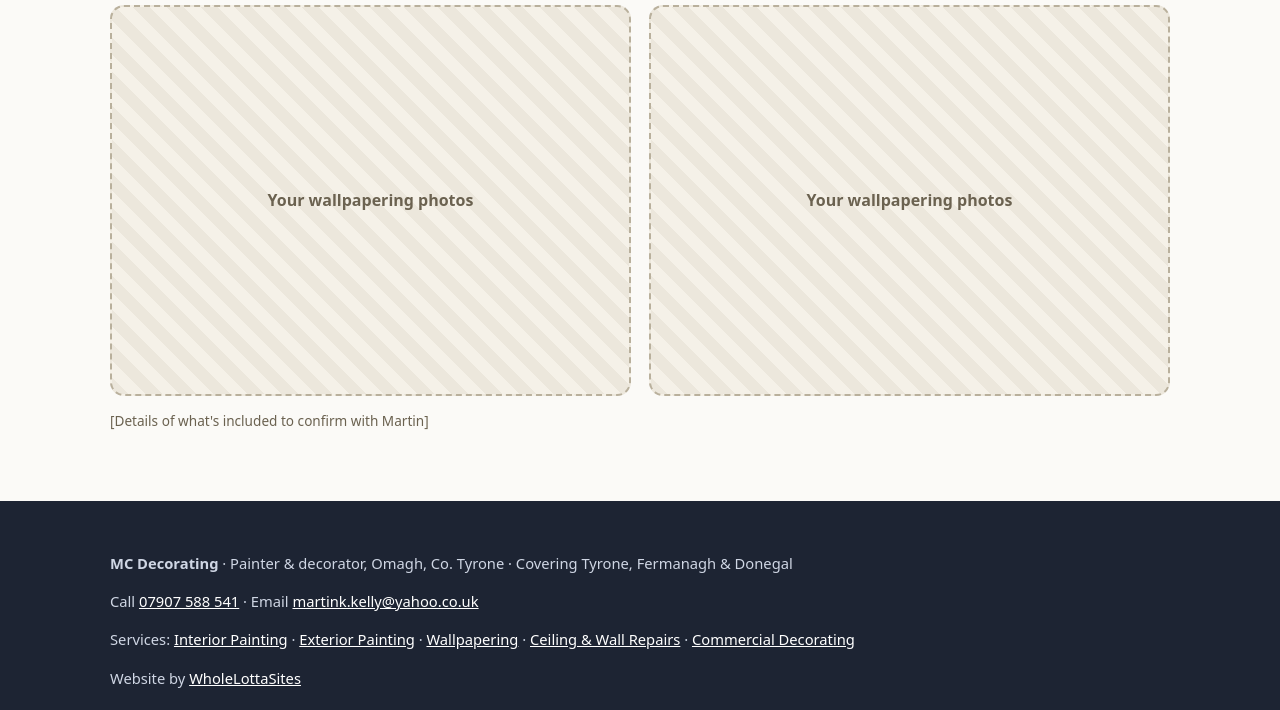
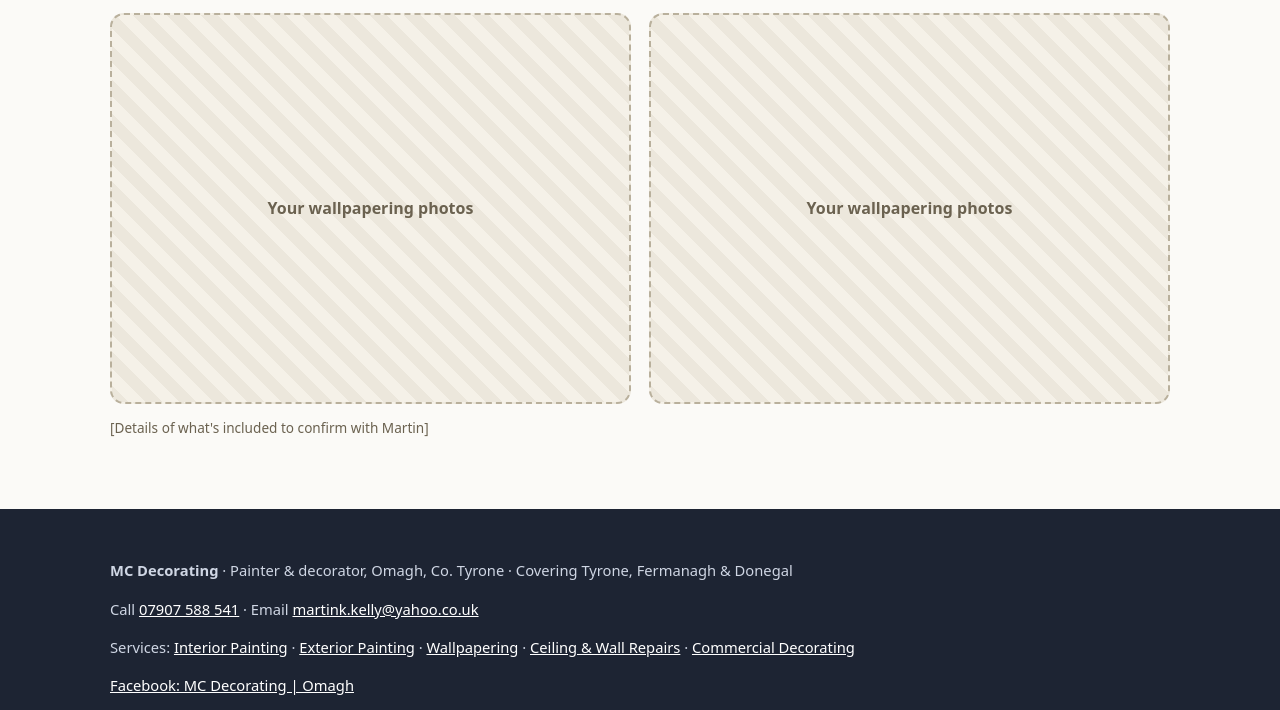
Before and after one commit to FrozenVisions/mcdecorating-mockup, a plain HTML site: page services/wallpapering/index.html in a window 1280 px wide. Shown: the part 634-1344 px from the top of the page. Drawn offline with Linux system fonts and the light colour scheme.

Commit message:
Add MC Decorating logo, favicon and Facebook details (2/2)

```diff
--- a/services/wallpapering/index.html
+++ b/services/wallpapering/index.html
@@ -1,13 +1,13 @@
 <!doctype html><html lang="en-GB"><head><meta charset="utf-8"><meta name="viewport" content="width=device-width,initial-scale=1">
 <meta name="robots" content="noindex,nofollow"><title>Wallpapering Omagh | MC Decorating</title><meta name="description" content="Wallpapering in Omagh. Free, fair quotes from MC Decorating. Call 07907 588 541.">
-<link rel="stylesheet" href="../../style.css"><script type="application/ld+json">{"@context": "https://schema.org", "@type": "HousePainter", "name": "MC Decorating", "telephone": "+447907588541", "email": "martink.kelly@yahoo.co.uk", "url": "https://frozenvisions.github.io/mcdecorating-mockup/", "address": {"@type": "PostalAddress", "addressLocality": "Omagh", "addressRegion": "County Tyrone", "addressCountry": "GB"}, "areaServed": ["Omagh", "County Tyrone", "County Fermanagh", "County Donegal"], "founder": {"@type": "Person", "name": "Martin Kelly"}}</script></head><body>
+<link rel="icon" type="image/png" href="../../favicon.png"><link rel="stylesheet" href="../../style.css"><script type="application/ld+json">{"@context": "https://schema.org", "@type": "HousePainter", "name": "MC Decorating", "telephone": "+447907588541", "email": "martink.kelly@yahoo.co.uk", "url": "https://frozenvisions.github.io/mcdecorating-mockup/", "address": {"@type": "PostalAddress", "addressLocality": "Omagh", "addressRegion": "County Tyrone", "addressCountry": "GB"}, "areaServed": ["Omagh", "County Tyrone", "County Fermanagh", "County Donegal"], "sameAs": ["https://www.facebook.com/p/MC-Decorating-61573444553395/"], "logo": "https://frozenvisions.github.io/mcdecorating-mockup/img-logo.jpg", "founder": {"@type": "Person", "name": "Martin Kelly"}}</script></head><body>
 <div class="mock">Mock-up prepared for MC Decorating by WholeLottaSites</div>
-<header><div class="wrap nav"><a class="logo" href="../../">MC <span>Decorating</span></a><nav><a href="../../services/interior-painting/">Interior Painting</a><a href="../../services/exterior-painting/">Exterior Painting</a><a href="../../services/wallpapering/">Wallpapering</a><a href="../../#areas">Areas</a><a href="../../#quote">Quote</a></nav><a class="btn" href="tel:+447907588541">Call 07907 588 541</a></div></header>
+<header><div class="wrap nav"><a class="logo" href="../../" aria-label="MC Decorating home"><img src="../../img-logo.jpg" alt="MC Decorating logo" width="135" height="48"></a><nav><a href="../../services/interior-painting/">Interior Painting</a><a href="../../services/exterior-painting/">Exterior Painting</a><a href="../../services/wallpapering/">Wallpapering</a><a href="../../#areas">Areas</a><a href="../../#quote">Quote</a></nav><a class="btn" href="tel:+447907588541">Call 07907 588 541</a></div></header>
 <div class="hero"><div class="wrap"><h1>Wallpapering in Omagh</h1><p>From a single feature wall to every room in the house: surfaces prepped properly, no air bubbles, no peeling edges, just smooth clean lines.</p><a class="btn" href="../../#quote">Get a free quote</a> <a class="btn alt" href="tel:+447907588541">Call 07907 588 541</a></div></div>
 <section><div class="wrap"><h2>Wallpapering by MC Decorating</h2><p>From a single feature wall to every room in the house: surfaces prepped properly, no air bubbles, no peeling edges, just smooth clean lines. Based in Omagh and covering Tyrone, Fermanagh and Donegal.</p><div class="grid"><div class="ph">Your wallpapering photos</div><div class="ph">Your wallpapering photos</div></div>
 <p class="note">[Details of what's included to confirm with Martin]</p></div></section>
 <footer><div class="wrap"><p><strong>MC Decorating</strong> · Painter &amp; decorator, Omagh, Co. Tyrone · Covering Tyrone, Fermanagh &amp; Donegal</p>
 <p>Call <a href="tel:+447907588541">07907 588 541</a> · Email <a href="mailto:martink.kelly@yahoo.co.uk">martink.kelly@yahoo.co.uk</a></p>
 <p>Services: <a href="../../services/interior-painting/">Interior Painting</a> · <a href="../../services/exterior-painting/">Exterior Painting</a> · <a href="../../services/wallpapering/">Wallpapering</a> · <a href="../../services/ceiling-wall-repairs/">Ceiling & Wall Repairs</a> · <a href="../../services/commercial-decorating/">Commercial Decorating</a></p>
-<p>Website by <a href="https://wholelottasites.co.uk">WholeLottaSites</a></p></div></footer>
+<p><a href="https://www.facebook.com/p/MC-Decorating-61573444553395/">Facebook: MC Decorating | Omagh</a></p><p>Website by <a href="https://wholelottasites.co.uk">WholeLottaSites</a></p></div></footer>
 <a class="btn call" href="tel:+447907588541">📞 Call Martin</a></body></html>
```
Also changed, not shown: services/ceiling-wall-repairs/index.html (+3 -3 lines), services/commercial-decorating/index.html (+3 -3 lines), services/exterior-painting/index.html (+3 -3 lines).
